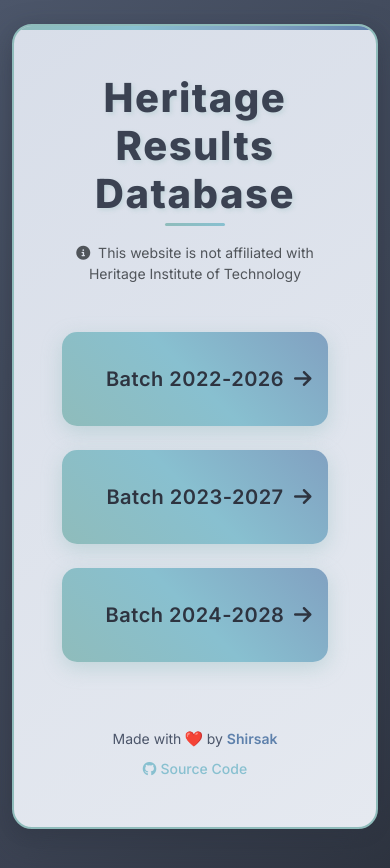
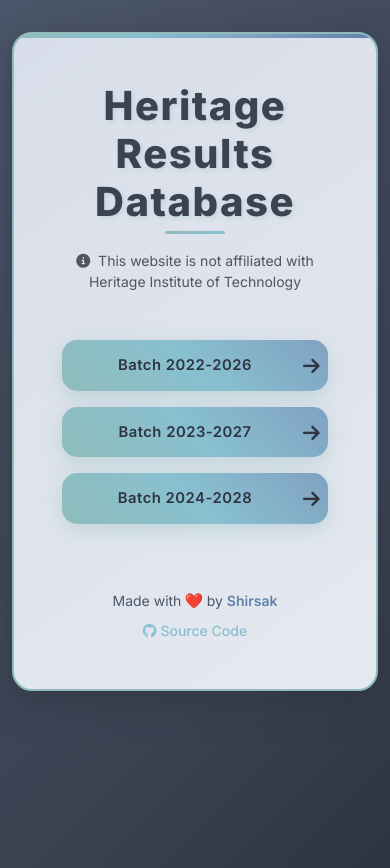
Before and after one commit to shirsakm/heritage-db, a Flask app: page /hdb in a window 390 px wide. Run offline with Flask 3, Linux system fonts and the light colour scheme.

Commit message:
feat: updated batch card text to fit width

```diff
--- a/templates/batch_select.html
+++ b/templates/batch_select.html
@@ -85,6 +85,41 @@
     .page-title .disclaimer-text {
         text-align: center !important;
         display: block;
+    }
+
+    /* Phone-only tweaks: make cards/buttons span width and fit text */
+    @media (max-width: 575.98px) {
+        .batch-buttons-container {
+            max-width: none;
+            width: 100%;
+            gap: var(--spacing-md);
+        }
+
+        /* Use inner padding and keep icon area clear */
+        .batch-link .btn.btn-lg {
+            padding: 0; /* let content control spacing */
+        }
+        .batch-btn-content {
+            padding: var(--spacing-md) var(--spacing-lg);
+            padding-right: 2.75rem; /* reserve space for right arrow */
+        }
+
+        /* Scale text to fit width on phones */
+        .batch-btn-content span {
+            display: block;
+            width: 100%;
+            white-space: nowrap; /* keep on one line */
+            overflow: hidden;
+            text-overflow: ellipsis; /* graceful fallback */
+            font-size: clamp(0.82rem, 3.8vw, 1.2rem);
+            line-height: 1.25;
+        }
+
+        /* Nudge icon in a bit and scale it slightly down */
+        .batch-btn-content .fas {
+            right: 0.5rem;
+            font-size: 0.95em;
+        }
     }
 </style>
 {% endblock %}
```
